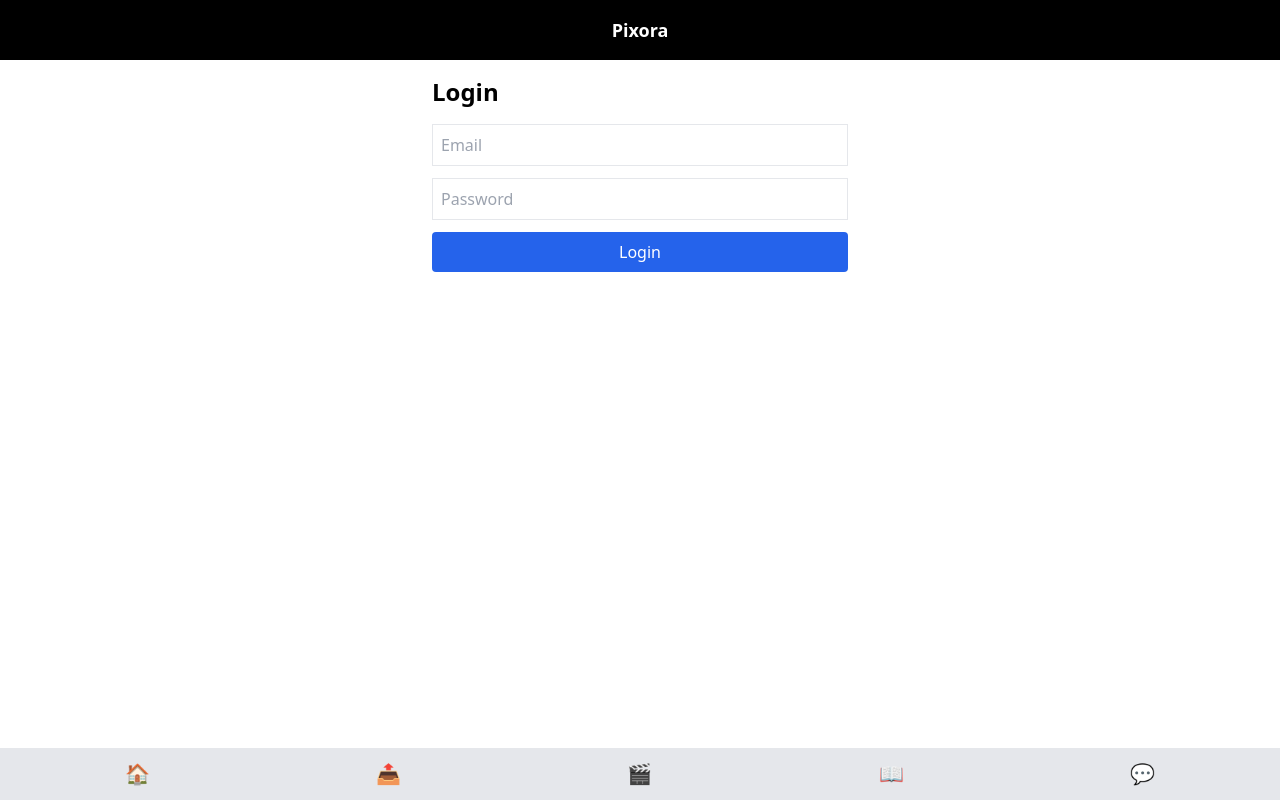
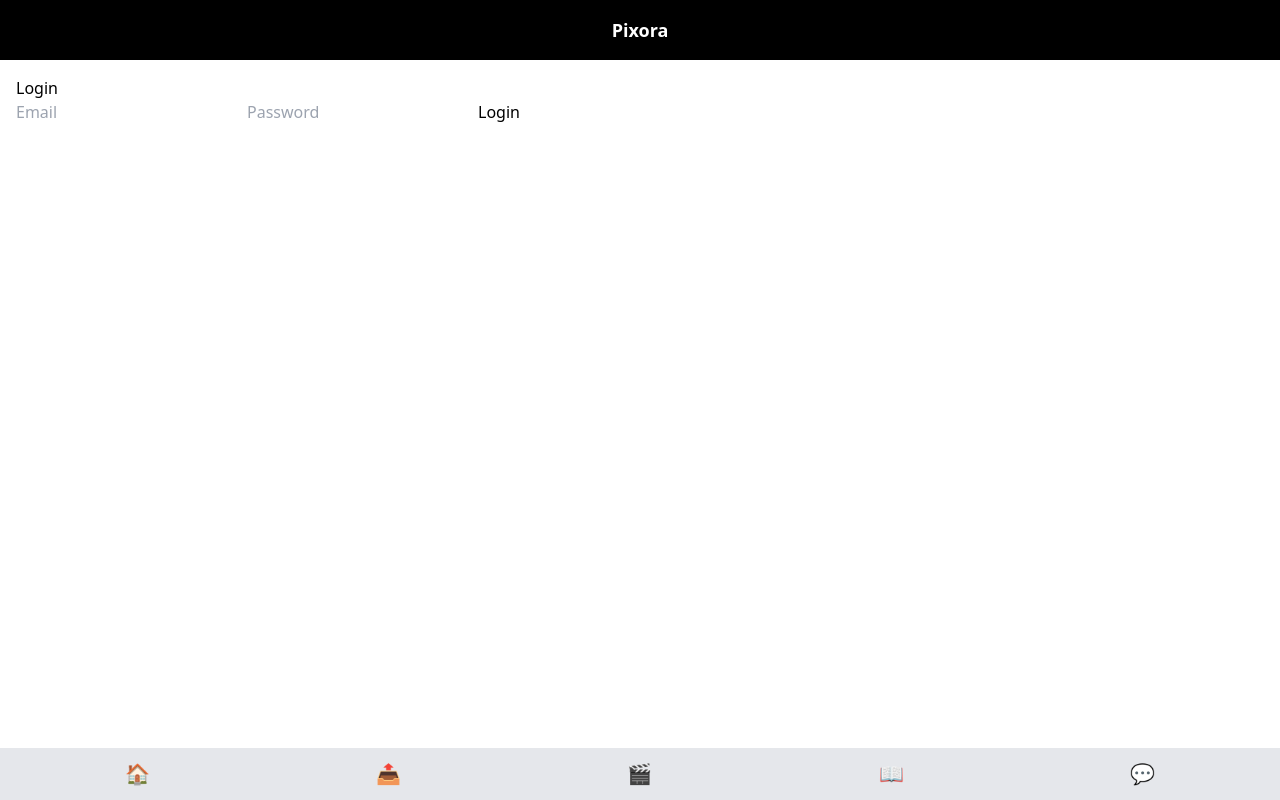
Before and after one commit to MonsterGamerz/pixora, a React (Vite) app: page /login in a window 1280 px wide. Built offline with nearby package versions, Linux system fonts and the light colour scheme.

Commit message:
Update Login.jsx

```diff
--- a/src/pages/Login.jsx
+++ b/src/pages/Login.jsx
@@ -1,34 +1,26 @@
-// src/pages/Login.jsx
-import React, { useState } from 'react'
-import { auth } from '../firebase'
-import { signInWithEmailAndPassword } from 'firebase/auth'
-import { useNavigate } from 'react-router-dom'
+import { useState } from 'react';
+import { signInWithEmailAndPassword } from 'firebase/auth';
+import { auth } from '../firebase';
 
 export default function Login() {
-  const [email, setEmail] = useState('')
-  const [password, setPassword] = useState('')
-  const [error, setError] = useState('')
-  const navigate = useNavigate()
+  const [email, setEmail] = useState('');
+  const [password, setPassword] = useState('');
 
-  const loginUser = async (e) => {
-    e.preventDefault()
+  const login = async () => {
     try {
-      await signInWithEmailAndPassword(auth, email, password)
-      navigate('/') // Redirect after login
+      await signInWithEmailAndPassword(auth, email, password);
+      alert("Logged in!");
     } catch (err) {
-      setError(err.message)
+      alert(err.message);
     }
-  }
+  };
 
   return (
-    <div className="p-4 max-w-md mx-auto">
-      <h1 className="text-2xl font-bold mb-4">Login</h1>
-      <form onSubmit={loginUser} className="flex flex-col gap-3">
-        <input type="email" placeholder="Email" className="p-2 border" value={email} onChange={(e) => setEmail(e.target.value)} />
-        <input type="password" placeholder="Password" className="p-2 border" value={password} onChange={(e) => setPassword(e.target.value)} />
-        <button type="submit" className="bg-blue-600 text-white p-2 rounded">Login</button>
-      </form>
-      {error && <p className="text-red-500 mt-2">{error}</p>}
+    <div className="p-4">
+      <h2>Login</h2>
+      <input value={email} onChange={e => setEmail(e.target.value)} placeholder="Email" />
+      <input value={password} onChange={e => setPassword(e.target.value)} placeholder="Password" type="password" />
+      <button onClick={login}>Login</button>
     </div>
-  )
+  );
 }
```
